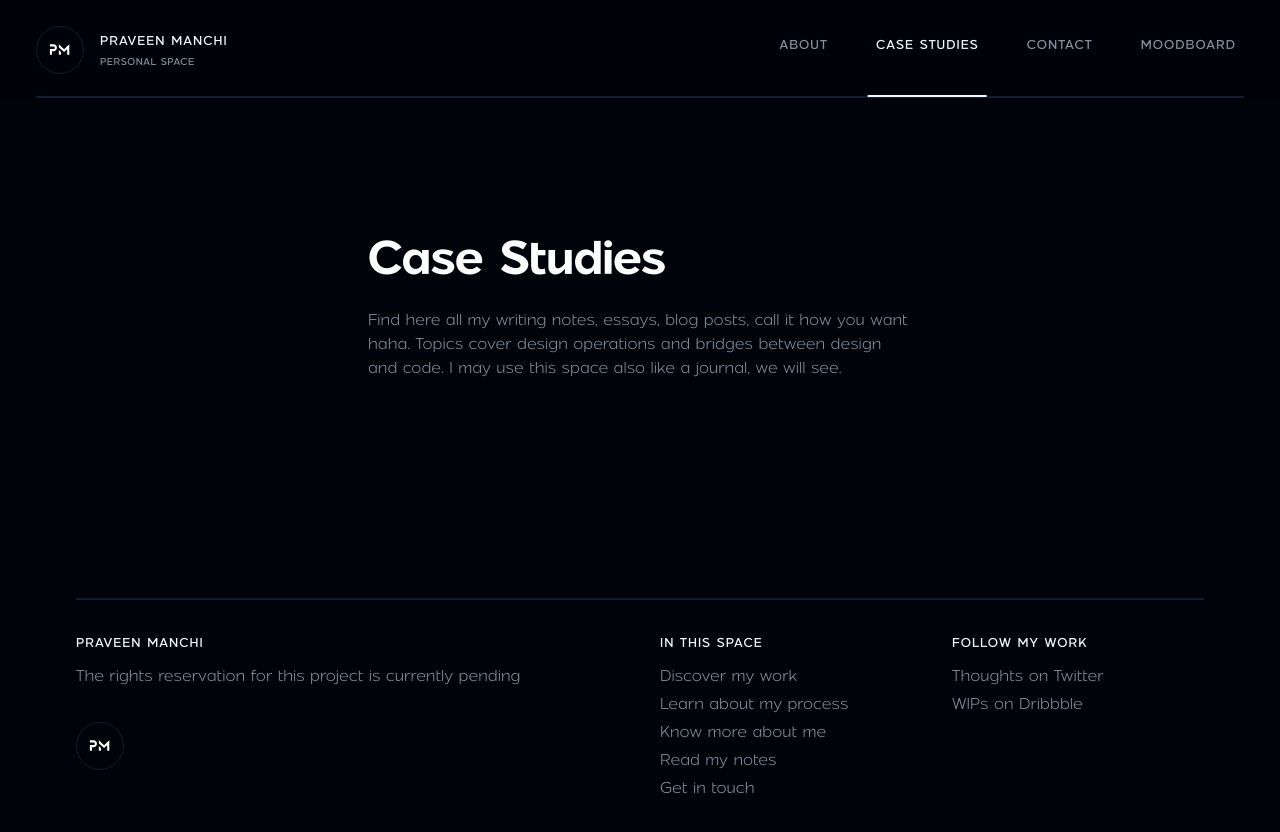
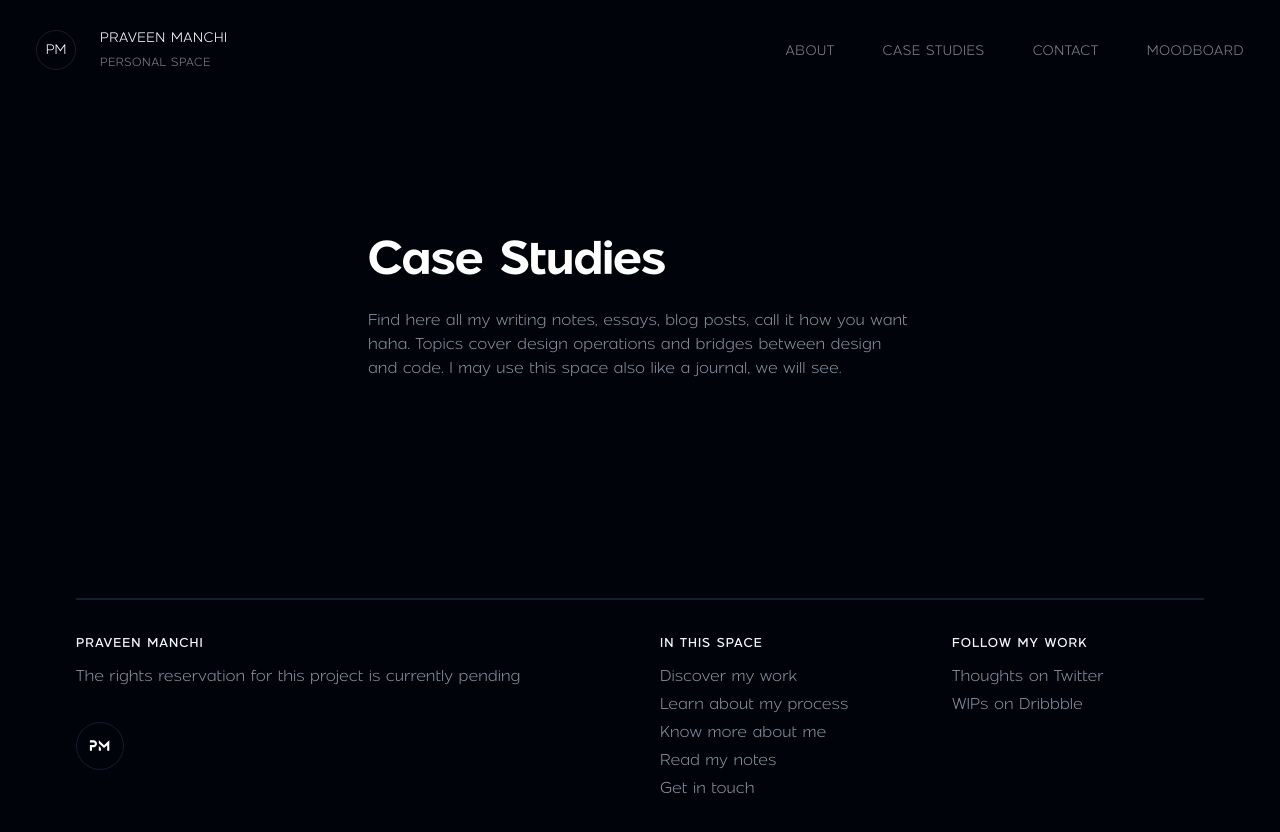
Before and after one commit to praveenmanchi/Nuxtjs_Experiment, a Nuxt app: page /notes in a window 1280 px wide. Shown: the top 832 px of the page. Built offline with nearby package versions, Linux system fonts and the light colour scheme; a web font is replaced by a local one; what vue-clipboard2 would draw is missing.

Commit message:
navbar added

```diff
--- a/assets/sass/components/_navbar.sass
+++ b/assets/sass/components/_navbar.sass
@@ -5,55 +5,21 @@
   left: 50%
   position: fixed
   z-index: 404
-
-  background-color: $oblivion-1100
   transform: translate3d(-50%, 0, 0)
-  +motion($time-standard, $weight-large, $speed-accelerated, transform)
-
-  @supports (backdrop-filter: blur(12px))
-    &
-      background-color: rgba($oblivion-1100, 0.9)
-      backdrop-filter: blur(12px) saturate(24%)
+  transition: transform $time-standard $speed-emphasized
+  background: $oblivion-1100
 
   &.navbar-hidden
     transform: translate3d(-50%, -100%, 0)
 
-  // Activate only if a news banner exists
-
-  // &.homepage
-  //   transform: translate3d(-50%, 72px, 0)
-
-  //   +adapt($bkp-tablet)
-  //     transform: translate3d(-50%, 48px, 0)
-
-  //   &.homepage-hidden
-  //     +adapt($bkp-desktop-hd)
-  //       transform: translate3d(-50%, -100%, 0)
-
-  //   &.navbar-hidden
-  //     transform: translate3d(-50%, -100%, 0)
-
 .navbar-content
-  margin: 0 $space-s
+  margin: 0 auto
   padding: $space-s 0
   max-width: $bkp-desktop-hd
   position: relative
-
   display: flex
-  flex-flow: row nowrap
   justify-content: space-between
-  align-items: top
-
-  &::after
-    content: ''
-    position: absolute
-    width: 100%
-    height: 2px
-    bottom: 2px
-    left: 0
-    right: 0
-
-    background-color: $oblivion-700
+  align-items: center
 
   +adapt($bkp-tablet)
     margin: 0 68px
@@ -64,75 +30,208 @@
   +adapt($bkp-desktop-hd)
     margin: 0 auto
 
-  .index
+.index
+  &-link
     display: flex
-    align-items: flex-start
+    align-items: center
+    gap: $space-s
 
-    &-link
+  &-logo
+    width: 40px
+    height: 40px
+    border: 1px solid rgba(255, 255, 255, 0.1)
+    border-radius: 50%
+    display: flex
+    align-items: center
+    justify-content: center
+    font-size: 14px
+    color: white
+
+  &-me
+    p
+      margin: 0
+
+    .index-name
+      font-size: 14px
+      color: white
+      letter-spacing: 0.5px
+
+    .index-subtitle
+      font-size: 12px
+      color: rgba(255, 255, 255, 0.5)
+      letter-spacing: 0.5px
+
+.links
+  ul
+    display: flex
+    gap: $space-l
+    list-style: none
+    margin: 0
+    padding: 0
+
+    li
+      a
+        color: rgba(255, 255, 255, 0.5)
+        text-decoration: none
+        font-size: 14px
+        letter-spacing: 0.5px
+        transition: color $time-quick $speed-emphasized
+
+        &:hover
+          color: white
+
+.case-studies-dropdown
+  position: fixed
+  top: 64px
+  left: 0
+  right: 0
+  background: $oblivion-1100
+  opacity: 0
+  visibility: hidden
+  transform: translateY(-10px)
+  transition: all $time-medium $speed-emphasized
+  border-top: 1px solid rgba(255, 255, 255, 0.1)
+
+  &.active
+    opacity: 1
+    visibility: visible
+    transform: translateY(0)
+
+  .container
+    max-width: $bkp-desktop-hd
+    margin: 0 auto
+    padding: $space-xl 0
+
+  .dropdown-layout
+    display: grid
+    grid-template-columns: 240px 1fr
+    gap: $space-xl
+    align-items: start
+
+  .dropdown-left
+    h2
+      font-size: 14px
+      color: white
+      margin-bottom: $space-m
+      letter-spacing: 0.5px
+
+    .quick-links
+      display: flex
+      flex-direction: column
+      gap: $space-s
+
+      .quick-link
+        color: rgba(255, 255, 255, 0.5)
+        text-decoration: none
+        font-size: 14px
+        letter-spacing: 0.5px
+        transition: all $time-quick $speed-emphasized
+
+        &:hover
+          color: white
+          transform: translateX($space-xxxs)
+
+    .view-all
+      margin-top: $space-l
       display: inline-flex
-      align-items: flex-start
+      align-items: center
+      padding: $space-xs $space-s
+      background: rgba(255, 255, 255, 0.1)
+      color: white
+      text-decoration: none
+      border-radius: 4px
+      font-size: 14px
+      letter-spacing: 0.5px
+      transition: all $time-quick $speed-emphasized
 
-    &-me
-      margin-top: $space-xxxxs
-      margin-left: $space-xs
-
-    &-logo
-      height: 48px
-      width: 48px
-      box-sizing: border-box
-
-      border: 1px solid $oblivion-700
-      border-radius: 24px
-      background-image: url("../../static/icons/logo-white-24.svg")
-      background-repeat: no-repeat
-      background-size: 24px 24px
-      background-position: center
-
-    &-name
-      color: $oblivion-025
-
-    &-subtitle
-      color: $oblivion-300
-
-  .links
-    display: none
-    margin-top: $space-xxxs
-
-    +adapt($bkp-tablet)
-      display: block
-
-  li
-    display: inline-block
-
-    a
-      position: relative
-      margin-left: $space-s
-      margin-right: $space-s
-
-      color: $oblivion-025
-
-      &:not(.nuxt-link-exact-active)
-        color: $oblivion-300
-        position: relative
-
-      &.nuxt-link-exact-active
-        position: relative
-
-        &::after
-          content: ''
-          position: absolute
-          left: 50%
-          bottom: -42px
-          height: 2px
-          width: calc(100% + #{$space-xxxs} * 2)
-          z-index: 5
-
-          background-color: $oblivion-025
-
-          transform: translateX(-50%)
+      .icon
+        margin-left: $space-xs
+        transition: transform $time-quick $speed-emphasized
 
       &:hover
-        color: $oblivion-025
+        background: white
+        color: $oblivion-1100
+        transform: translateX($space-xxxs)
 
-    &:last-of-type a
-      margin-right: $space-xxxs
+        .icon
+          transform: translateX($space-xxxs)
+
+  .dropdown-right
+    h3
+      font-size: 14px
+      color: white
+      margin-bottom: $space-m
+      letter-spacing: 0.5px
+
+    .recent-studies
+      display: grid
+      grid-template-columns: repeat(3, 1fr)
+      gap: $space-l
+
+    .study-card
+      text-decoration: none
+      border-radius: 4px
+      overflow: hidden
+      transition: all $time-quick $speed-emphasized
+
+      &:hover
+        transform: translateY(-4px)
+
+        .study-image img
+          transform: scale(1.05)
+
+      .study-image
+        border-radius: 4px
+        overflow: hidden
+        margin-bottom: $space-s
+        aspect-ratio: 16/9
+
+        img
+          width: 100%
+          height: 100%
+          object-fit: cover
+          transition: transform $time-standard $speed-emphasized
+
+      .study-content
+        padding: $space-xs
+
+      .tag
+        display: inline-block
+        padding: 4px 8px
+        background: rgba(255, 255, 255, 0.1)
+        color: rgba(255, 255, 255, 0.5)
+        border-radius: 999px
+        font-size: 12px
+        letter-spacing: 0.5px
+        margin-bottom: $space-xs
+
+      h4
+        color: white
+        font-size: 14px
+        margin: 0 0 $space-xs 0
+        letter-spacing: 0.5px
+
+      .meta
+        color: rgba(255, 255, 255, 0.5)
+        font-size: 12px
+        letter-spacing: 0.5px
+        margin-bottom: $space-s
+
+      .view
+        display: inline-flex
+        align-items: center
+        color: rgba(255, 255, 255, 0.5)
+        text-decoration: none
+        font-size: 14px
+        letter-spacing: 0.5px
+        transition: all $time-quick $speed-emphasized
+
+        .icon
+          margin-left: $space-xs
+          transition: transform $time-quick $speed-emphasized
+
+        &:hover
+          color: white
+
+          .icon
+            transform: translateX($space-xxxs)
--- a/components/Navbar.vue
+++ b/components/Navbar.vue
@@ -1,76 +1,174 @@
-<template lang="html">
+<template>
   <div class="navbar" :class="{
     'homepage': $nuxt.$route.path == '/',
     'homepage-hidden': !homeAnimationDone,
     'navbar-hidden': !showNavbar
   }">
-    <div class="container">
     <div class="navbar-content">
       <div class="index">
         <NuxtLink to="/" class="index-link">
-            <div class="index-logo"></div>
+          <div class="index-logo">PM</div>
           <div class="index-me">
-              <p class="index-name caption">Praveen Manchi</p>
-              <p class="index-subtitle secret">Personal space</p>
+            <p class="index-name">PRAVEEN MANCHI</p>
+            <p class="index-subtitle">PERSONAL SPACE</p>
           </div>
         </NuxtLink>
       </div>
       <div class="links">
         <ul>
-            <!-- <li><NuxtLink class="wip caption" to="">Process</NuxtLink></li> -->
-            <li><NuxtLink class="caption" to="/about">About</NuxtLink></li>
-            <li><NuxtLink class="caption" to="/notes">Case Studies</NuxtLink></li>
-            <li><NuxtLink class="caption" to="/contact">Contact</NuxtLink></li>
-            <li><NuxtLink class="caption" to="/about/moodboard">Moodboard</NuxtLink></li>
+          <li><NuxtLink to="/about">ABOUT</NuxtLink></li>
+          <li>
+            <div
+              class="case-studies-wrapper"
+              @mouseenter="handleCaseStudiesEnter"
+              @mouseleave="handleCaseStudiesLeave"
+            >
+              <NuxtLink to="/case-studies">CASE STUDIES</NuxtLink>
+
+              <div
+                class="case-studies-dropdown"
+                :class="{ 'active': showCaseStudies }"
+              >
+                <div class="container">
+                  <div class="dropdown-layout">
+                    <div class="dropdown-left">
+                      <h2>CASE STUDIES</h2>
+                      <div class="quick-links">
+                        <NuxtLink
+                          v-for="link in quickLinks"
+                          :key="link.path"
+                          :to="link.path"
+                          class="quick-link"
+                        >
+                          {{ link.title }}
+                        </NuxtLink>
+                      </div>
+                      <NuxtLink to="/case-studies" class="view-all">
+                        VIEW ALL CASE STUDIES
+                        <span class="icon">→</span>
+                      </NuxtLink>
+                    </div>
+                    <div class="dropdown-right">
+                      <h3>RECENT CASE STUDIES</h3>
+                      <div class="recent-studies">
+                        <div
+                          v-for="study in recentStudies"
+                          :key="study.id"
+                          class="study-card"
+                        >
+                          <div class="study-image">
+                            <img :src="study.image" :alt="study.title">
+                          </div>
+                          <div class="study-content">
+                            <div class="tag">{{ study.category }}</div>
+                            <h4>{{ study.title }}</h4>
+                            <div class="meta">
+                              {{ study.date }} — {{ study.readTime }}
+                            </div>
+                            <NuxtLink :to="`/case-studies/${study.slug}`" class="view">
+                              VIEW
+                              <span class="icon">→</span>
+                            </NuxtLink>
+                          </div>
+                        </div>
+                      </div>
+                    </div>
+                  </div>
+                </div>
+              </div>
+            </div>
+          </li>
+          <li><NuxtLink to="/contact">CONTACT</NuxtLink></li>
+          <li><NuxtLink to="/moodboard">MOODBOARD</NuxtLink></li>
         </ul>
-        </div>
       </div>
     </div>
   </div>
 </template>
 
 <script>
-
 export default {
-
+  name: 'Navbar',
   data() {
     return {
       showNavbar: true,
       homeAnimationDone: false,
-        lastScrollPosition: 0
+      lastScrollPosition: 0,
+      showCaseStudies: false,
+      dropdownTimeout: null,
+      quickLinks: [
+        { title: 'DESIGN SYSTEMS', path: '/case-studies/design-systems' },
+        { title: 'PRODUCT DESIGN', path: '/case-studies/product-design' },
+        { title: 'UX RESEARCH', path: '/case-studies/ux-research' },
+        { title: 'BRAND DESIGN', path: '/case-studies/brand-design' }
+      ],
+      recentStudies: [
+        {
+          id: 1,
+          slug: 'design-system',
+          image: "/images/nav.png",
+          category: "DESIGN SYSTEM",
+          title: "CREATING A SCALABLE DESIGN SYSTEM",
+          date: "NOV 12, 2024",
+          readTime: "7 MIN READ"
+        },
+        {
+          id: 2,
+          slug: 'product-design',
+          image: "/images/nav.png",
+          category: "PRODUCT DESIGN",
+          title: "ENTERPRISE PRODUCT REDESIGN",
+          date: "NOV 12, 2024",
+          readTime: "7 MIN READ"
+        },
+        {
+          id: 3,
+          slug: 'ux-research',
+          image: "/images/nav.png",
+          category: "UX RESEARCH",
+          title: "USER RESEARCH AND INSIGHTS",
+          date: "NOV 12, 2024",
+          readTime: "7 MIN READ"
+        }
+      ]
     }
   },
 
   mounted() {
     window.addEventListener('scroll', this.onScroll)
-
-      setTimeout(
-        _ => this.homeAnimationDone = true,
-        1000
-      )
+    setTimeout(() => {
+      this.homeAnimationDone = true
+    }, 1000)
   },
 
   beforeDestroy() {
     window.removeEventListener('scroll', this.onScroll)
+    if (this.dropdownTimeout) {
+      clearTimeout(this.dropdownTimeout)
+    }
   },
 
   methods: {
-
-      onScroll () {
+    onScroll() {
       const currentScrollPosition = window.pageYOffset || document.documentElement.scrollTop
-
-        if (currentScrollPosition < 0) {
-          return
-        }
-        // Stop executing this function if the difference between
-        // current scroll position and last scroll position is less than some offset
-        if (Math.abs(currentScrollPosition - this.lastScrollPosition) < 16) {
-          return
-        }
+      if (currentScrollPosition < 0) return
+      if (Math.abs(currentScrollPosition - this.lastScrollPosition) < 16) return
       this.showNavbar = currentScrollPosition < this.lastScrollPosition
       this.lastScrollPosition = currentScrollPosition
+    },
+
+    handleCaseStudiesEnter() {
+      if (this.dropdownTimeout) {
+        clearTimeout(this.dropdownTimeout)
+      }
+      this.showCaseStudies = true
+    },
+
+    handleCaseStudiesLeave() {
+      this.dropdownTimeout = setTimeout(() => {
+        this.showCaseStudies = false
+      }, 100)
     }
   }
 }
-
 </script>
```
Also changed, not shown: assets/sass/utils/_mixins.sass (+11 -0 lines), components/_navbar.sass (added, +129 -0 lines), static/images/nav.png (added). Lines whose indentation alone changed are shown as unchanged.
